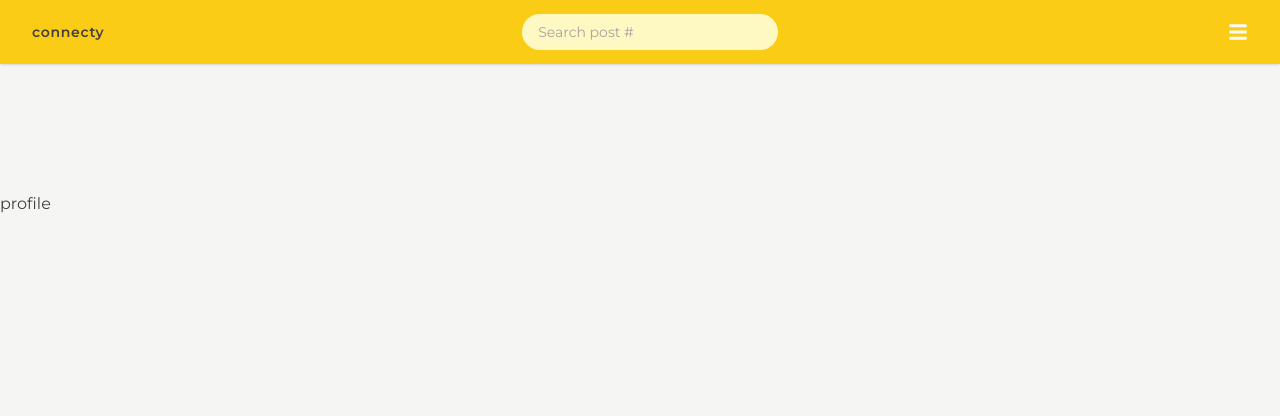
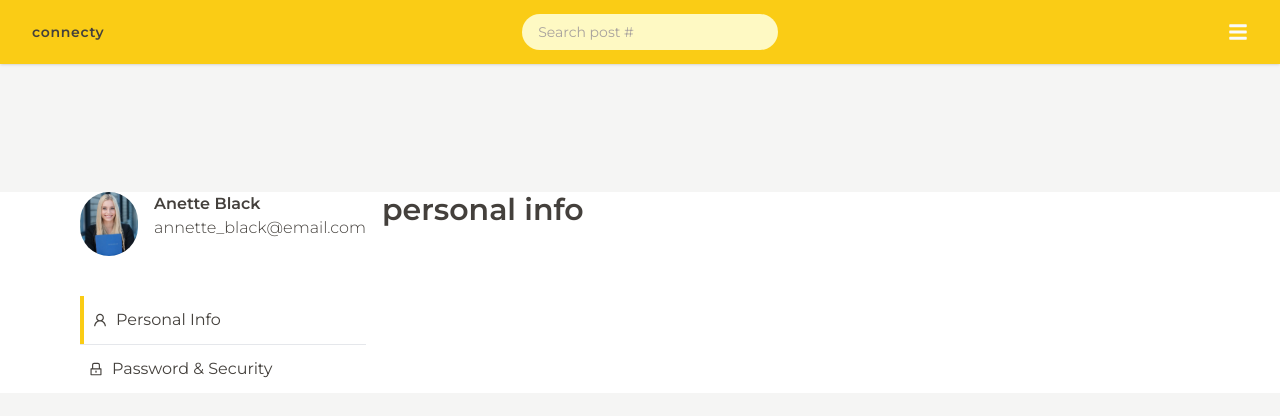
Before and after one commit to zebicv/connecty-remake, a React (Vite) app in the folder client/: page /profile in a window 1280 px wide. Shown: the top 416 px of the page. Built offline with nearby package versions, Linux system fonts and the light colour scheme.

Commit message:
[frontend] feat: profile

```diff
--- a/client/src/features/home/CommentItem.tsx
+++ b/client/src/features/home/CommentItem.tsx
@@ -1,15 +1,15 @@
 function CommentItem({ comment }) {
-  console.log(comment);
-
   const { content, id, postId, username, date } = comment;
 
   return (
-    <li className="mb-2 flex gap-x-2 sm:gap-x-4 md:mb-2.5 md:gap-x-6">
-      <img
-        src="./src/assets/profile2.png"
-        alt="Profile picture"
-        className="mr-4 h-8 w-8 rounded-full md:h-10 md:w-10"
-      />
+    <li className="mb-2 flex gap-x-2 pl-3 sm:gap-x-2 md:mb-2.5 md:gap-x-2">
+      <div className="w-20 pt-3">
+        <img
+          src="./src/assets/profile2.png"
+          alt="Profile picture"
+          className="h-7 w-7 rounded-full object-cover sm:h-10 sm:w-10"
+        />
+      </div>
 
       <div className="rounded-lg bg-white px-3 py-3 md:px-3 md:py-4">
         <div className="mb-1 flex items-center">
@@ -18,7 +18,7 @@ function CommentItem({ comment }) {
             <p className="mt-[-3px] text-xxs">{date}</p>
           </div>
 
-          <span className="ml-auto">X</span>
+          <button className="ml-auto">X</button>
         </div>
 
         <p>{content}</p>
--- a/client/src/features/home/CreatePost.tsx
+++ b/client/src/features/home/CreatePost.tsx
@@ -6,7 +6,7 @@ function CreatePost() {
       <img
         src="./src/assets/profile2.png"
         alt="Profile picture"
-        className="mr-1 h-8 w-8 rounded-full sm:h-10 sm:w-10 md:h-11 md:w-11"
+        className="mr-1 h-8 w-8 rounded-full object-cover sm:h-10 sm:w-10 md:h-11 md:w-11"
       />
       <div className="flex basis-full gap-2">
         <textarea
--- a/client/src/features/home/PostItem.tsx
+++ b/client/src/features/home/PostItem.tsx
@@ -24,7 +24,7 @@ function PostItem({ post, comments }) {
           <img
             src="./src/assets/profile1.png"
             alt="Profile picture"
-            className="mr-4 h-8 w-8 rounded-full md:h-10 md:w-10"
+            className="mr-4 h-8 w-8 rounded-full object-cover md:h-10 md:w-10"
           />
 
           <div className="flex flex-col">
@@ -32,7 +32,7 @@ function PostItem({ post, comments }) {
             <p className="mt-[-3px] text-xxs md:text-xs">{date}</p>
           </div>
 
-          <span className="ml-auto">X</span>
+          <button className="ml-auto">X</button>
         </div>
 
         <p className="mb-2 sm:mb-2.5 md:mb-1.5">{content}</p>
--- /dev/null
+++ b/client/src/features/profile/EditPassword.tsx
@@ -0,0 +1,5 @@
+function EditPassword() {
+  return <p>edit passowrd</p>;
+}
+
+export default EditPassword;
--- /dev/null
+++ b/client/src/features/profile/EditPersonalInfo.tsx
@@ -0,0 +1,5 @@
+function EditPersonalInfo() {
+  return <p>personal info</p>;
+}
+
+export default EditPersonalInfo;
--- a/client/src/features/profile/Profile.tsx
+++ b/client/src/features/profile/Profile.tsx
@@ -1,5 +1,51 @@
+import { useState } from "react";
+
+import * as AiIcons from "react-icons/ai";
+
+import ProfileMenu from "./ProfileMenu";
+import ProfileSummary from "./ProfileSummary";
+import EditPersonalInfo from "./EditPersonalInfo";
+import EditPassword from "./EditPassword";
+
+const profileMenuData = [
+  {
+    title: "Personal Info",
+    icon: <AiIcons.AiOutlineUser />,
+    page: <EditPersonalInfo />,
+  },
+  {
+    title: "Password & Security",
+    icon: <AiIcons.AiOutlineLock />,
+    page: <EditPassword />,
+  },
+];
+
 function Profile() {
-  return <p>profile</p>;
+  const [activeTabIndex, setActiveTabIndex] = useState(0);
+
+  const handleActiveTab = (index: number) => {
+    setActiveTabIndex(index);
+  };
+
+  return (
+    <main className="mx-auto flex max-w-7xl bg-white px-20">
+      <aside className="w-96 ">
+        <ProfileSummary />
+
+        <ProfileMenu
+          activeTabIndex={activeTabIndex}
+          handleActiveTab={handleActiveTab}
+          profileMenuData={profileMenuData}
+        />
+      </aside>
+
+      <section className="basis-full">
+        <h1 className="pl-4 text-3xl font-semibold">
+          {profileMenuData[activeTabIndex].page}
+        </h1>
+      </section>
+    </main>
+  );
 }
 
 export default Profile;
--- /dev/null
+++ b/client/src/features/profile/ProfileMenu.tsx
@@ -0,0 +1,19 @@
+import ProfileMenuItem from "./ProfileMenuItem";
+
+function ProfileMenu({ activeTabIndex, handleActiveTab, profileMenuData }) {
+  return (
+    <ul className="divide-y">
+      {profileMenuData.map((item, index: number) => (
+        <ProfileMenuItem
+          item={item}
+          key={index}
+          index={index}
+          activeTabIndex={activeTabIndex}
+          handleActiveTab={handleActiveTab}
+        />
+      ))}
+    </ul>
+  );
+}
+
+export default ProfileMenu;
--- /dev/null
+++ b/client/src/features/profile/ProfileMenuItem.tsx
@@ -0,0 +1,17 @@
+function ProfileMenuItem({ item, index, activeTabIndex, handleActiveTab }) {
+  const { title, icon } = item;
+
+  const isActiveTab = index === activeTabIndex;
+
+  return (
+    <li
+      className={`flex cursor-pointer items-center  gap-2 py-3 pl-2 ${isActiveTab ? "border-l-4 border-yellow-400" : ""}`}
+      onClick={() => handleActiveTab(index)}
+    >
+      <div>{icon}</div>
+      <p>{title}</p>
+    </li>
+  );
+}
+
+export default ProfileMenuItem;
--- /dev/null
+++ b/client/src/features/profile/ProfileSummary.tsx
@@ -0,0 +1,18 @@
+function ProfileSummary() {
+  return (
+    <div className="mb-10 flex gap-4">
+      <img
+        src="./src/assets/profile1.png"
+        alt="Profile picture"
+        className="h-16 w-16 rounded-full object-cover"
+      ></img>
+
+      <div>
+        <p className="font-semibold">Anette Black</p>
+        <p className="font-light">annette_black@email.com</p>
+      </div>
+    </div>
+  );
+}
+
+export default ProfileSummary;
```
